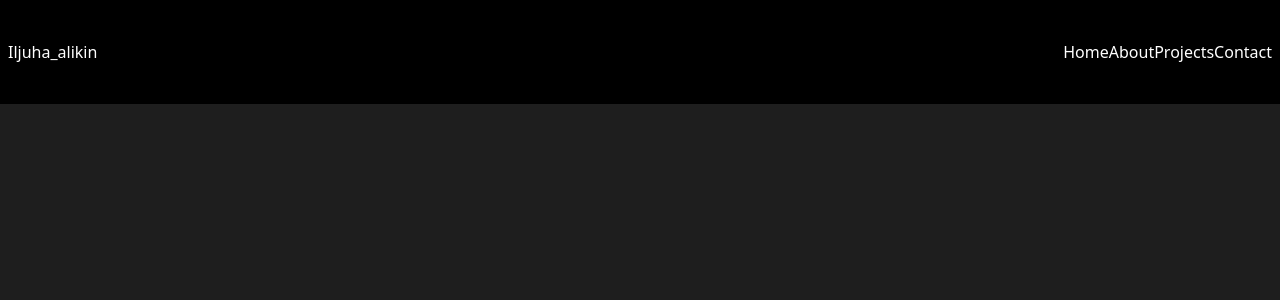
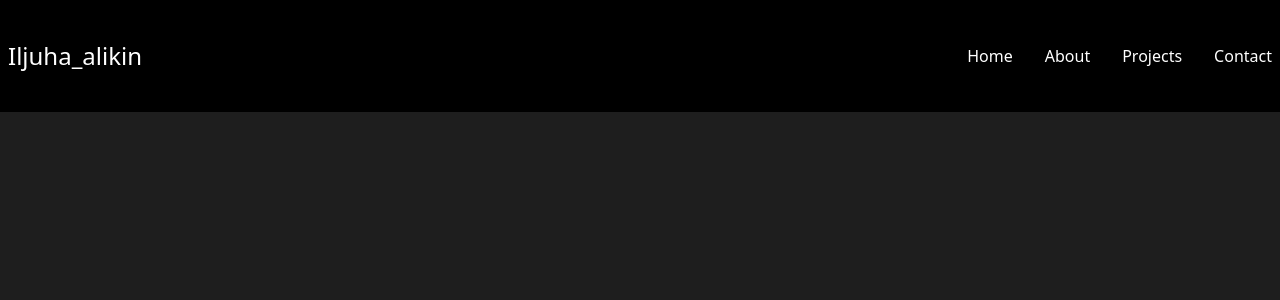
Before and after one commit to IljuhAlikin/portfolio, a React (Vite) app: page / in a window 1280 px wide. Shown: the top 300 px of the page. Built offline with nearby package versions, Linux system fonts and the light colour scheme.

Commit message:
add proper routing

```diff
--- a/src/assets/components/header/Header.tsx
+++ b/src/assets/components/header/Header.tsx
@@ -1,4 +1,5 @@
 import Nav from "./Nav";
+import { Link } from "react-router-dom";
 
 const Header = () => {
   return (
@@ -6,7 +7,9 @@ const Header = () => {
       <header className="py-8 xl:py-10 text-white bg-black">
         <div className="container mx-auto px-2 flex justify-between items-center">
           {/* Logo */}
-          <div className="">Iljuha_alikin</div>
+          <Link to="/">
+            <div className="text-xl xl:text-2xl font-medium">Iljuha_alikin</div>
+          </Link>
 
           {/* desktop nav */}
           <Nav />
--- a/src/assets/components/header/Nav.tsx
+++ b/src/assets/components/header/Nav.tsx
@@ -1,36 +1,39 @@
+import { Link } from "react-router-dom";
+import { useLocation } from "react-router-dom";
 const pages = [
   {
     name: "Home",
-    link: "#",
+    path: "#",
   },
   {
     name: "About",
-    link: "#",
+    path: "/about",
   },
   {
     name: "Projects",
-    link: "#",
+    path: "#",
   },
   {
     name: "Contact",
-    link: "#",
+    path: "#",
   },
 ];
 
 const Nav = () => {
+  let location = useLocation().pathname;
   return (
     <>
-      <nav className="">
-        <div className="">
-          {pages.map((link, index) => {
-            return (
-              <a href={link.link} key={index} className="">
+      <ul className="flex gap-8">
+        {pages.map((link, index) => {
+          return (
+            <Link to={link.path} key={index}>
+              <li className={`${link.path == location && "text-black"}`}>
                 {link.name}
-              </a>
-            );
-          })}
-        </div>
-      </nav>
+              </li>
+            </Link>
+          );
+        })}
+      </ul>
     </>
   );
 };
```
Also changed, not shown: src/main.tsx (+2 -7 lines).
